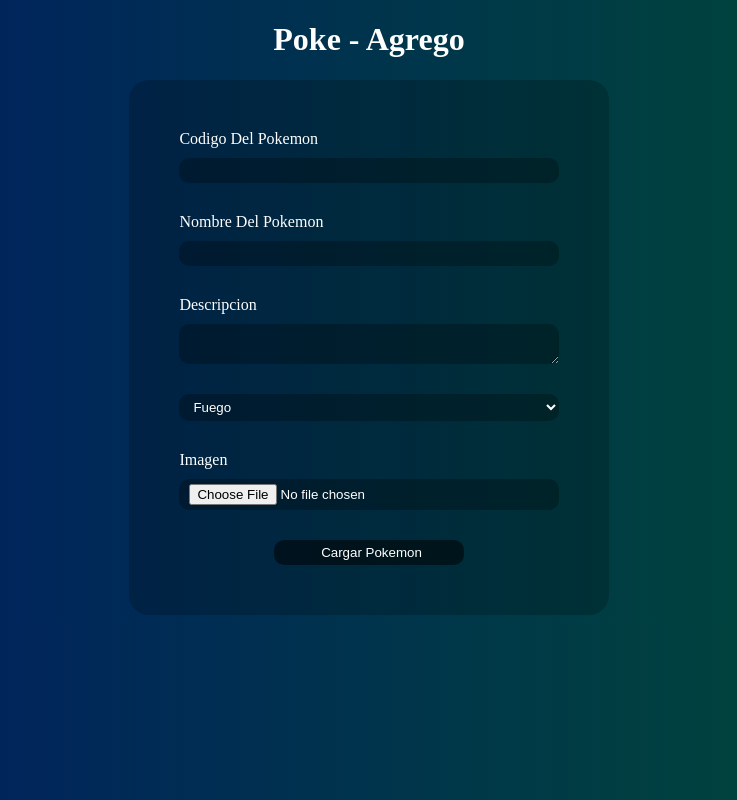
After one commit to Gonza857/pokedex-pw2, a PHP site: page /agregarPoke.php in a window 1280 px wide. The commit adds this page. Shown: the whole page, without its empty margins (271-1008 px from the left). Run offline with PHP 8.4, Linux system fonts and the light colour scheme.

Commit message:
Se realizo el agregar pokemon para la vista de admin, se hicieron cambios para poder visualizar las imagenes de la base de datos colocando en la misma su nombre para luego agregarlas a la carpeta imagenes-pokemones

```diff
--- /dev/null
+++ b/agregarPoke.php
@@ -0,0 +1,51 @@
+<?php
+
+
+?>
+
+<!doctype html>
+<html lang="es">
+<head>
+    <meta charset="UTF-8">
+    <meta name="viewport" content="width=device-width, initial-scale=1">
+    <title>Agregar Nuevo Pokemon</title>
+    <link rel="stylesheet" href="stylesheets/agregarPoke.css">
+</head>
+<body>
+    <h1>Poke - Agrego</h1>
+    <div class="contFormulario">
+        <form action="exitoAgregar.php" method="post" enctype="multipart/form-data">
+            <label for="codigo">Codigo Del Pokemon</label>
+            <input type="number" id="codigo" name="codigo">
+
+            <label for="nombre">Nombre Del Pokemon</label>
+            <input type="text" id="nombre" name="nombre">
+
+            <label for="descripcion">Descripcion</label>
+            <textarea name="descripcion" id="descripcion"></textarea>
+
+            <select name="tipo">
+                <option name="1" value="1">Fuego</option>
+                <option name="2" value="2">Agua</option>
+                <option name="3" value="3">Planta</option>
+                <option name="4" value="4">Eléctrico</option>
+                <option name="5" value="5">Hielo</option>
+                <option name="6" value="6">Lucha</option>
+                <option name="7" value="7">Volador</option>
+                <option name="8" value="8">Psíquico</option>
+                <option name="9" value="9">Bicho</option>
+                <option name="10" value="10">Roca</option>
+            </select>
+
+
+            <label for="imagen">Imagen</label>
+            <input type="file" id="imagen" name="imagen" class="imagen">
+
+            <input type="submit" value="Cargar Pokemon" class="botoncito">
+        </form>
+    </div>
+
+</body>
+</html>
+
+<?php
--- /dev/null
+++ b/stylesheets/agregarPoke.css
@@ -0,0 +1,103 @@
+body{
+    background: linear-gradient(to right, #001a66,#004d33);
+    color: white;
+}
+
+.volver{
+    width: 30%;
+    margin: auto;
+    display: flex;
+    justify-content: center;
+}
+
+button{
+    border: none;
+    padding: 10px;
+    border-radius: 20px;
+}
+
+a{
+    color: white;
+    text-decoration: none;
+}
+
+a:hover{
+    text-decoration: underline;
+}
+
+
+
+.contFormulario{
+    width: 30%;
+    margin: auto;
+    background-color: #00000033;
+    border-radius: 20px;
+    padding: 50px;
+}
+
+
+
+.botoncito{
+    margin: auto;
+    width: 50%;
+    color: white;
+    background-color: #00000088;
+    transition: all .3s;
+}
+
+.botoncito:hover{
+    background-color: black;
+    box-shadow: inset -1px 0px 95px -21px rgba(0,77,51,1);
+}
+
+input{
+    padding: 5px;
+    border: none;
+    border-radius: 10px;
+    padding-left: 10px;
+    background-color: #00000044;
+    margin-bottom: 20px;
+    color: white;
+}
+
+textarea{
+    padding: 5px;
+    border: none;
+    border-radius: 10px;
+    padding-left: 10px;
+    background-color: #00000044;
+    margin-bottom: 20px;
+    color: white;
+}
+
+select{
+    padding: 5px;
+    border: none;
+    border-radius: 10px;
+    padding-left: 10px;
+    background-color: #00000044;
+    margin-bottom: 20px;
+    color: white;
+}
+
+.imagen{
+    padding: 5px;
+    border: none;
+    border-radius: 10px;
+    padding-left: 10px;
+    background-color: #00000044;
+    margin-bottom: 20px;
+    color: white;
+}
+
+
+h1{
+    text-align: center;
+}
+
+form{
+    display: flex;
+    flex-direction: column;
+    justify-content: center;
+    gap: 10px;
+}
```
Also changed, not shown: exitoAgregar.php (added, +41 -0 lines), index.php (+7 -11 lines), imagenes-pokemon/Alakazam.jpg (added), imagenes-pokemon/Caterpie.jpg (added), imagenes-pokemon/Squirtle.jpg (added), imagenes-pokemon/geodude.jpg (added), imagenes-pokemon/lapras.jpg (added), imagenes-pokemon/machamp.jpg (added), imagenes-pokemon/pidgeotto.jpg (added), imagenes-pokemon/pikachu.jpg (added).
